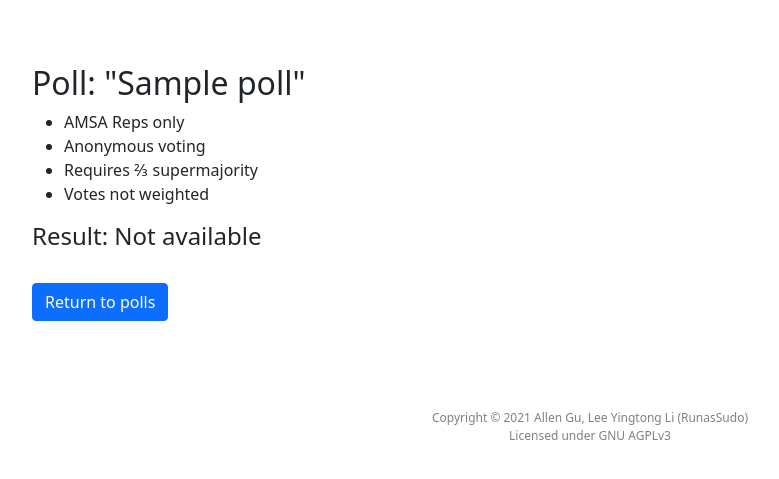
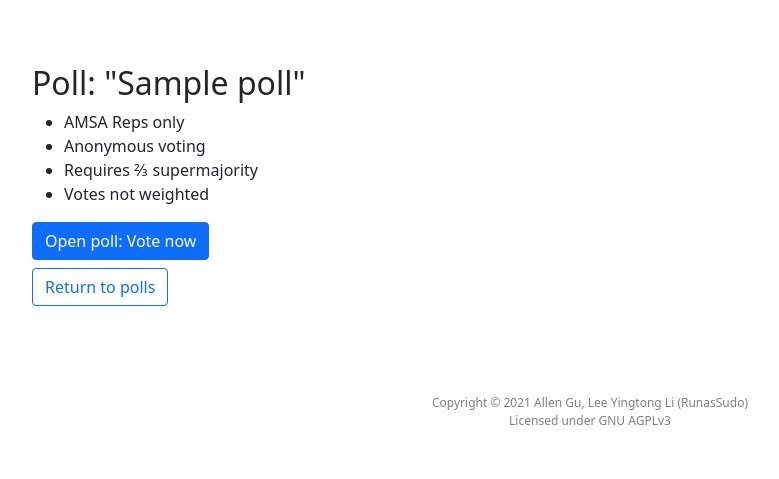
Before and after one commit to justjo3l/PyPlenary, a Django app: page /poll/1/ in a window 1280 px wide. Shown: the part 59-538 px from the top of the page, without its empty margins (50-829 px from the left). Run offline with Django 3.2, Linux system fonts and the light colour scheme; tables that the repository leaves empty hold one stand-in row (values such as "Sample post"); some libraries are stand-ins or nearby versions.

Commit message:
Tweak poll info page
Add link to vote if applicable
Hide result if poll is still open

```diff
--- a/pyplenary/councilApp/templates/councilApp/pollInfo.html
+++ b/pyplenary/councilApp/templates/councilApp/pollInfo.html
@@ -33,8 +33,11 @@
     {% endif %}
   </li>
 </ul>
+{% if poll.active %}
+<a href="/vote/{{poll.id}}/" class="btn btn-primary mb-2">Open poll: Vote now</a>
+{% else %}
 <h4>Result:
-  {% if poll.outcome == 0 or poll.active %}
+  {% if poll.outcome == 0 %}
     Not available
   {% elif poll.outcome == 1 %}
     <span style="color:green;">Carried</span>
@@ -44,13 +47,12 @@
     <span style="color:blue;">Tied</span>
   {% endif %}
 </h4>
-{% if not poll.active %}
   <h4>Time closed: {{poll.endTime}}</h4>
 {% endif %}
 
 <br>
 
-<a href="/poll/" class="btn btn-primary">Return to polls</a>
+<a href="/poll/" class="btn btn-outline-primary">Return to polls</a>
 {% if superadmin and poll.active %}
   <a href="/poll/close/{{poll.id}}" class="btn btn-danger">Close poll</a>
 {% endif %}
```
